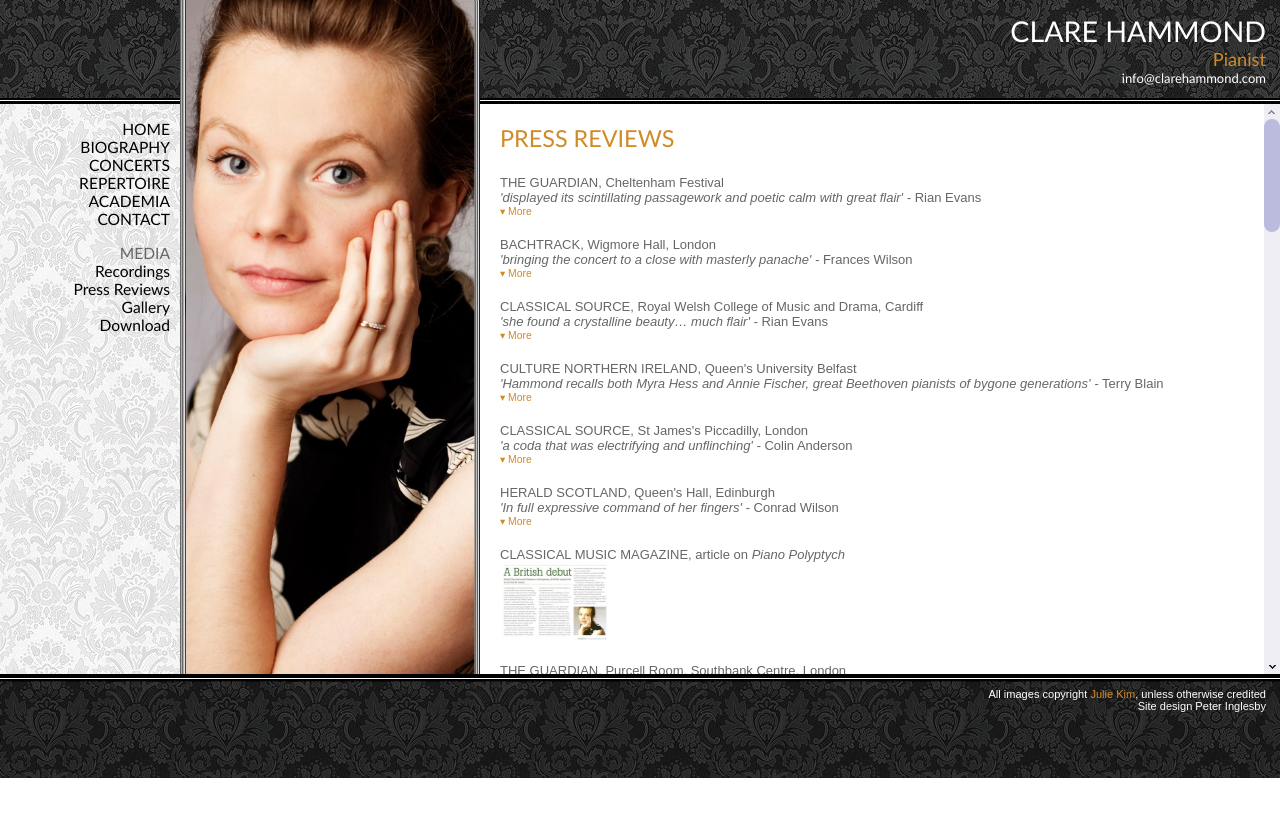
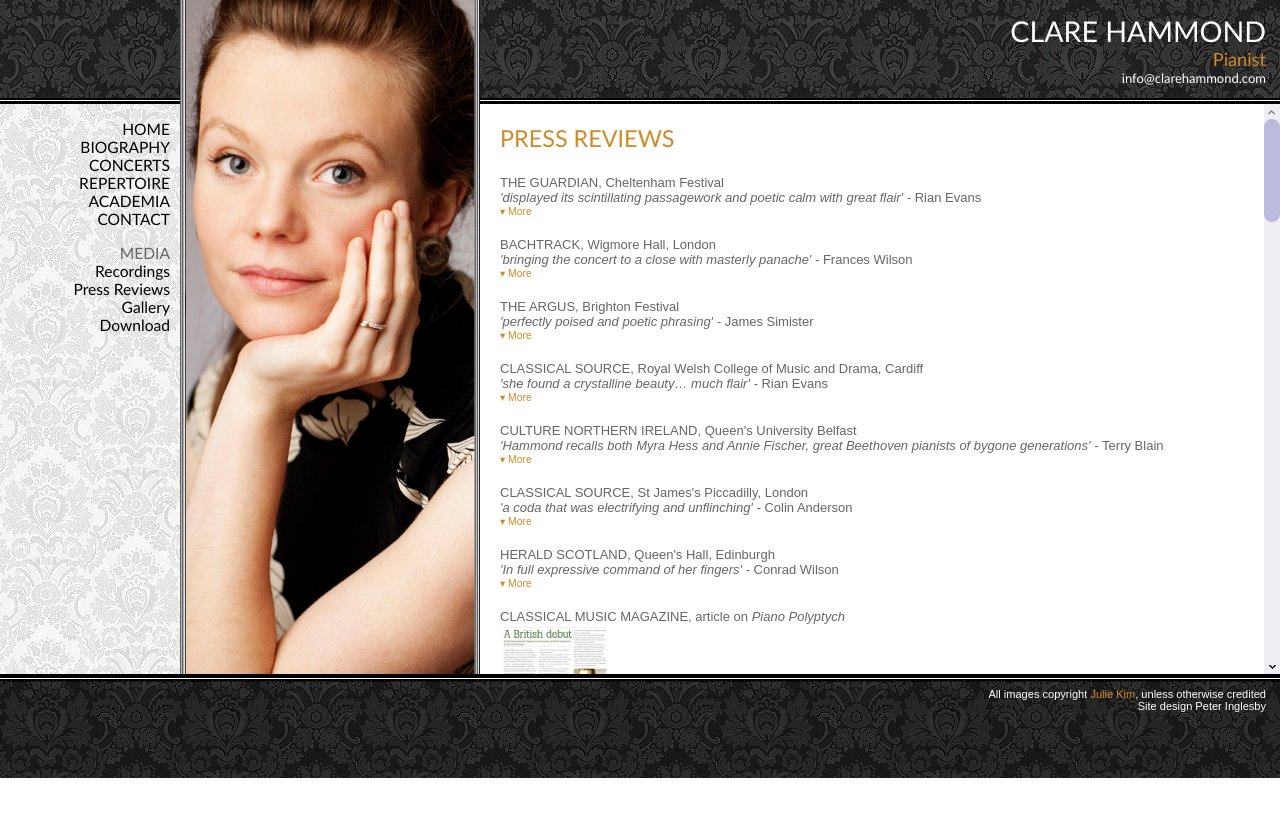
Before and after one commit to hammonc/clarehammond.com, a Jekyll site: the page built from reviews.html, in a window 1280 px wide. Shown: the top 817 px of the page. Built offline with Jekyll 4.4.1, drawn with Linux system fonts in a browser that asks for light colours.

Commit message:
argus review added

```diff
--- a/reviews.html
+++ b/reviews.html
@@ -23,6 +23,20 @@ image: press.jpg
     <p>'And so to Clare Hammond's solo piano works. Acclaimed for her musical intelligence, formidable technique and virtuoso flair, Hammond offered three contrasting works which amply demonstrated her ability to move seamlessly from the melodic gems inherent in Schubert’s writing, through Bach’s urbanity, to the raw energy and sensuousness of Ginastera. Bach’s Italian Concerto was replete with crisp articulation, tasteful pedaling and, in the opening movement, sensitive attention to the different textures of orchestral and solo keyboard writing. The middle movement felt improvisatory at times (despite Bach’s “written out” ornaments), an expressive treble line floating over the bass. The final movement was open-hearted, its bright theme streaming forth with clarity and wit.</p><br>
 <p>The three Danzas Argentinas by Alberto Ginastera demonstrate the composer’s strong interest in the folk music of his country with their vernacular scales, strummed textures, and lively dance rhythms. The middle of the triptych, “Dance of the Beautiful Maiden”, was sensuous and sultry, while the first and the last were colourful and earthy, Hammond adeptly harnessing the full dynamic range of the Wigmore Steinway to striking effect, particularly in the final fff glissando of the “Dance of the Arrogant Cowboy”, bringing the concert to a close with masterly panache.</p><br>
 <p>But for me, it was Schubert’s Sonata in A, D.664 (1819), popularly known as the “little” A major Sonata (to differentiate it from his more substantial work from 1828 in the same key) that really stole the show. The work is genial and expressive, its serenely expansive opening melody belying the more assertive and melancholy passages which follow. A tender middle movement is built around a single theme, while the finale has the lilt of the Ländler, with nods to Beeethoven in its textures, and a wistful mood. Clare brought to the work an intense intimacy, through highly expressive and beautifully judged cantabile playing, delicacy of touch, and sympathetic attention to the score, thereby highlighting all the subtle shifts and colours in Schubert’s writing, and reminding us, above, all, that Schubert was a composer of songs.'</p>
+  </div>
+  <div class="listing-details concealed">
+  </div>
+  <span class="more">&#9662; <a href="">More</a></span>
+  <span class="less">&#9652; <a href="">Less</a></span>
+</div>
+
+<div class="listing">
+  <div class="listing-heading">THE ARGUS, Brighton Festival</div>
+  <div class="listing-trailer">'perfectly poised and poetic phrasing' - <em>James Simister</em></em></div>
+  <div class="listing-details concealed">
+    <p>'Clare Hammond's lunchtime piano recital began with one famous baroque work - JS Bach's Italian Concerto - and ended with Maurice Ravel's tribute to another great Baroque composer - Le Tombeau de Couperin. In between she played an eclectic selection of relatively modern pieces.</p><br>
+    <p>Clare Hammond introduced each piece and described Bach's Italian Concerto as light and joyful, which applies equally to her playing of it. In her hands this harpsichord music sounds as if it might indeed have been written for the piano. Ed Hughes's Orchid No. 5 received its world premiere. Its melody had echoes of plainsong and its beautiful style is reminiscent of Debussy, though with more muscular rhythms.</p><br>
+    <p>Alberto Ginastera wrote his Danzas Argentinas to celebrate the gaucho or cowboy as the epitome of Argentina. Clare played three of these evocative Dances - the Old Herdsman, the Beautiful Maiden and the Arrogant Cowboy, which calls for great virtuosity and ends with a spectacular up and down glissando that Clare brought off in brilliant but unfussy style. Kenneth Hesketh's Horae were written for Clare, who performed the last three of the twelve. Finally Clare played Ravel's Le Tombeau de Couperin with perfectly poised and poetic phrasing yet infused with a warm vitality; the audience's fulsome appreciation was rewarded with an encore - an Air by Handel - to end this memorable recital.'</p>
   </div>
   <div class="listing-details concealed">
   </div>
```
